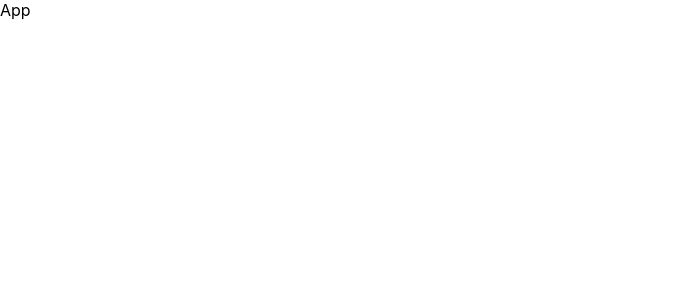
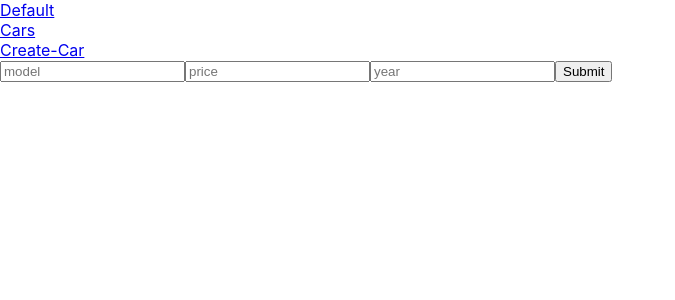
Before and after one commit to PashaAstrax/june-2021-react, a React (Create React App) app: page /create-car in a window 1280 px wide. Shown: the top 300 px of the page, without its empty margins (0-675 px from the left). Built offline with nearby package versions, Linux system fonts and the light colour scheme.

Commit message:
ClassWork #5 in process...

```diff
--- a/src/App.js
+++ b/src/App.js
@@ -1,7 +1,29 @@
+import {
+    BrowserRouter as Router,
+    Switch,
+    Route,
+    Link,
+    withRouter
+} from "react-router-dom";
+import Cars from "./components/cars/Cars";
+import CreateCar from "./components/create-car/CreateCar";
+
 export default function App() {
   return (
-    <div>
-        App
-    </div>
+      <Router>
+          <div>
+              <Link to={"/"}>Default</Link>
+              <br/>
+              <Link to={"/cars"}>Cars</Link>
+              <br/>
+              <Link to={"/create-car"}>Create-Car</Link>
+
+              <Switch>
+                  <Route path={"/cars"} component={Cars}/>
+                  <Route path={"/create-car"} component={CreateCar}/>
+              </Switch>
+          </div>
+      </Router>
+
   );
 }
--- /dev/null
+++ b/src/components/cars/Car.js
@@ -0,0 +1,7 @@
+export default function Car({thisCars}) {
+  return (
+    <div>
+        <h4>{thisCars.id}. <i>{thisCars.model}</i>, {thisCars.price}$, {thisCars.year} year</h4>
+    </div>
+  );
+}
--- /dev/null
+++ b/src/components/cars/Cars.js
@@ -0,0 +1,18 @@
+import {useEffect, useState} from "react";
+import {getCars} from "../../services/api.service";
+import Car from "./Car";
+
+export default function Cars() {
+    let [cars, setCars] = useState([])
+
+    useEffect(() => {
+        getCars().then(value => setCars([...value]))
+    }, [])
+  return (
+    <div>
+        {
+            cars.map(thisCars => <Car key={thisCars.id} thisCars={thisCars}/>)
+        }
+    </div>
+  );
+}
--- /dev/null
+++ b/src/components/create-car/CreateCar.js
@@ -0,0 +1,41 @@
+import {saveCar} from "../../services/api.service";
+
+export default function CreateCar() {
+
+    let save = (e) => {
+        e.preventDefault()
+
+        if (e.target.model.value.length > 20) {
+            window.alert('too long model (must not be longer than 20 characters)')
+        } else {
+            if (e.target.price.value < 0) {
+                window.alert('enter correct price')
+            } else {
+                if (e.target.year.value < 1990 || +e.target.year.value > 2021) {
+                    window.alert('enter correct year (must not be less than 1990)')
+                } else {
+                    let newCar = {
+                        model: e.target.model.value,
+                        price: e.target.price.value,
+                        year: e.target.year.value
+                    }
+                    saveCar(newCar)
+                }
+            }
+        }
+
+    };
+
+  return (
+    <div>
+        <div className={"forms"}>
+            <form onSubmit={save}>
+                <input type="text" name={"model"} placeholder={"model"}/>
+                <input type="number" name={"price"} placeholder={"price"}/>
+                <input type="number" name={"year"} placeholder={"year"}/>
+                <input type="submit"/>
+            </form>
+        </div>
+    </div>
+  );
+}
--- /dev/null
+++ b/src/services/api.service.js
@@ -0,0 +1,17 @@
+const getCars = () => {
+    return fetch("http://195.72.146.25/api/v1/cars").then(value => value.json())
+}
+
+const saveCar = (car) => {
+    fetch('http://195.72.146.25/api/v1/cars', {
+        method: 'POST',
+        body: JSON.stringify(car),
+        headers: {
+            'Content-type': 'application/json; charset=UTF-8',
+        },
+    })
+        .then((response) => response.json())
+        .then((json) => console.log(json));
+}
+
+export {getCars, saveCar}
```
